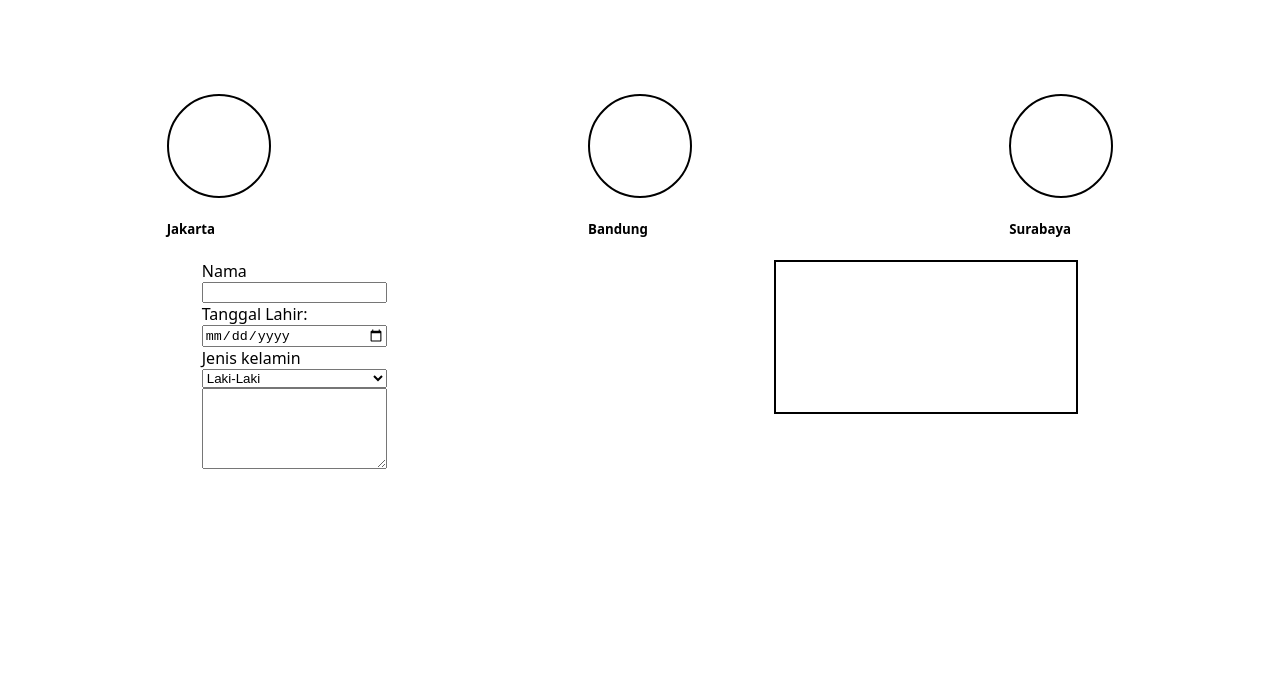
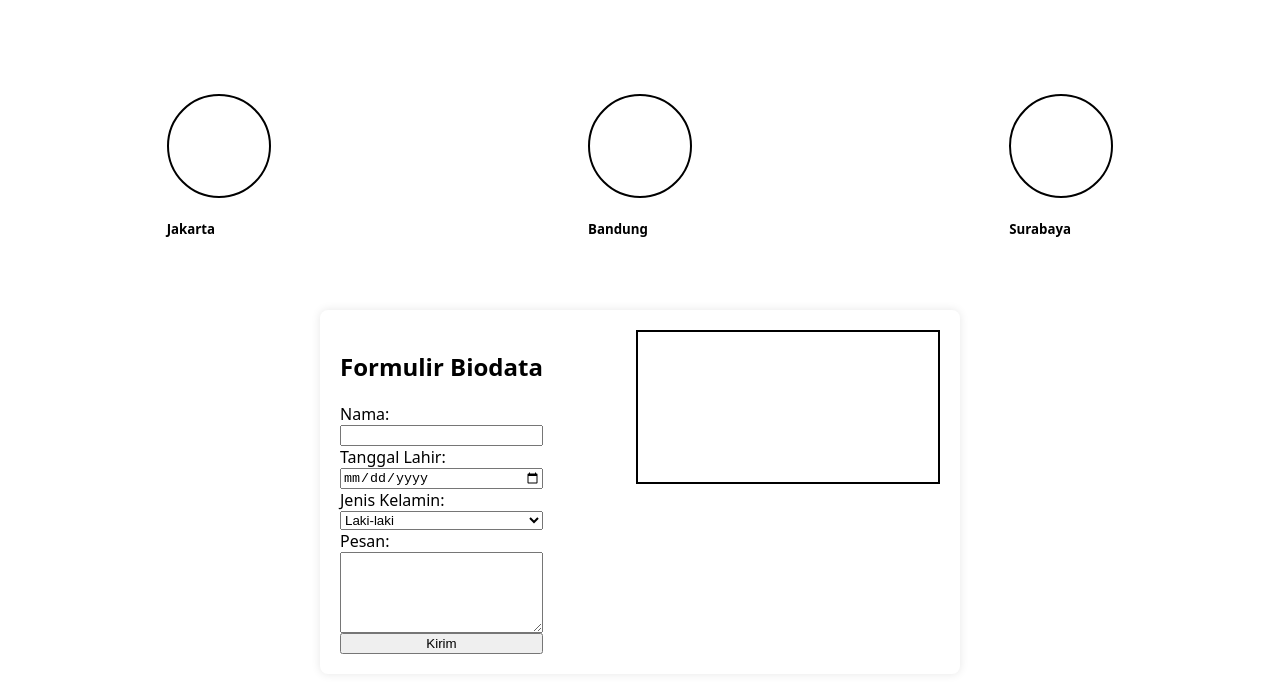
Before and after one commit to revou-fundamental-course/19-feb-24-andiyumahdi, a plain HTML site: page index.html in a window 1280 px wide. Shown: the part 168-860 px from the top of the page. Before the commit the page ends 800 px from the top, so only its background shows below. Drawn offline with Linux system fonts and the light colour scheme.

Commit message:
first set up

```diff
--- a/css/style.css
+++ b/css/style.css
@@ -37,8 +37,19 @@ header{
 }
 
 .inquiry-box{
+    max-width: 600px;
+    margin: 50px auto;
+    padding: 20px;
+    background-color: #fff;
+    border-radius: 8px;
+    box-shadow: 0 0 10px rgba(0, 0, 0, 0.1);
     display: flex;
-    justify-content: space-around;
+    justify-content: space-between;
+    align-items: flex-start;
+}
+
+h2{
+    text-align: center;
 }
 
 .inquiry-form{
@@ -47,6 +58,11 @@ header{
 }
 
 .output{
+    margin: 0;
+    padding: 0;
+    display: flex;
+    justify-content: center;
+    align-items: center;
     height: 150px;
     width: 300px;
     border: 2px solid black;
--- a/index.html
+++ b/index.html
@@ -33,21 +33,30 @@
 
     <div class="inquiry-box">
         <form class="inquiry-form">
-            <label for="name">Nama</label>
-            <input type="text" id="name" name="name">
+                <h2>Formulir Biodata</h2>
+                <form action="#" method="post">
+                    <label for="name">Nama:</label>
+                    <input type="text" id="name" name="name" required>
+
                     <label for="dob">Tanggal Lahir:</label>
                     <input type="date" id="dob" name="dob" required>
-            <label for="gender">Jenis kelamin</label>
-            <select id="gender">
-                <option value="male">Laki-Laki</option>
-                <option value="female">Perempuan</option>
+
+                    <label for="gender">Jenis Kelamin:</label>
+                    <select id="gender" name="gender" required>
+                        <option value="Laki-laki">Laki-laki</option>
+                        <option value="Perempuan">Perempuan</option>
+                    </select>
+
                     <label for="message">Pesan:</label>
                     <textarea id="message" name="message" rows="5" required></textarea>
-            </select>
+
+                    <input type="submit" value="Kirim">
                 </form>
                 <div class="output">
                     <!-- taro outputnya di sini ntar -->
                 </div>
             </div>
+
+    </div>
 </body>
 </html>
```
Lines whose indentation alone changed are shown as unchanged.
